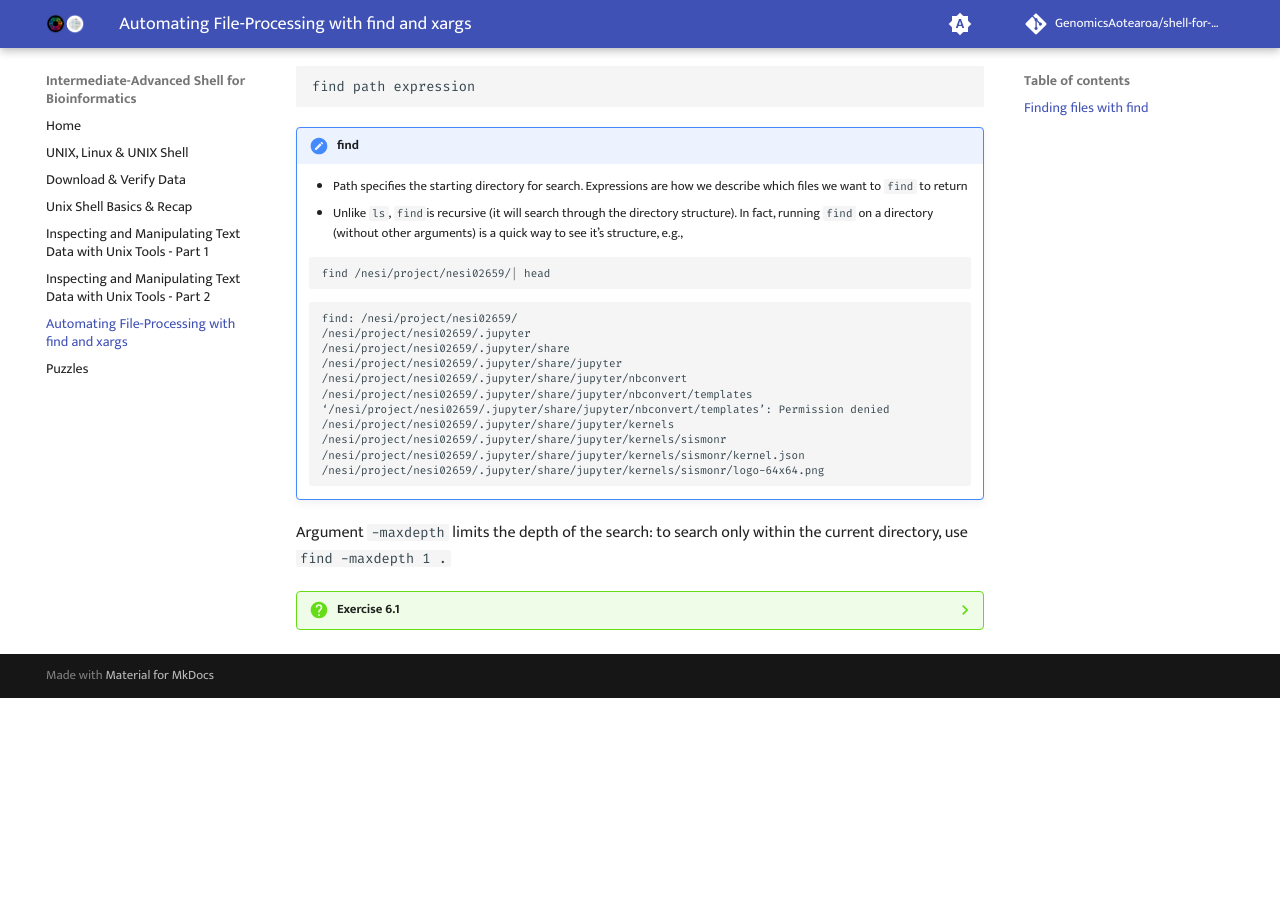
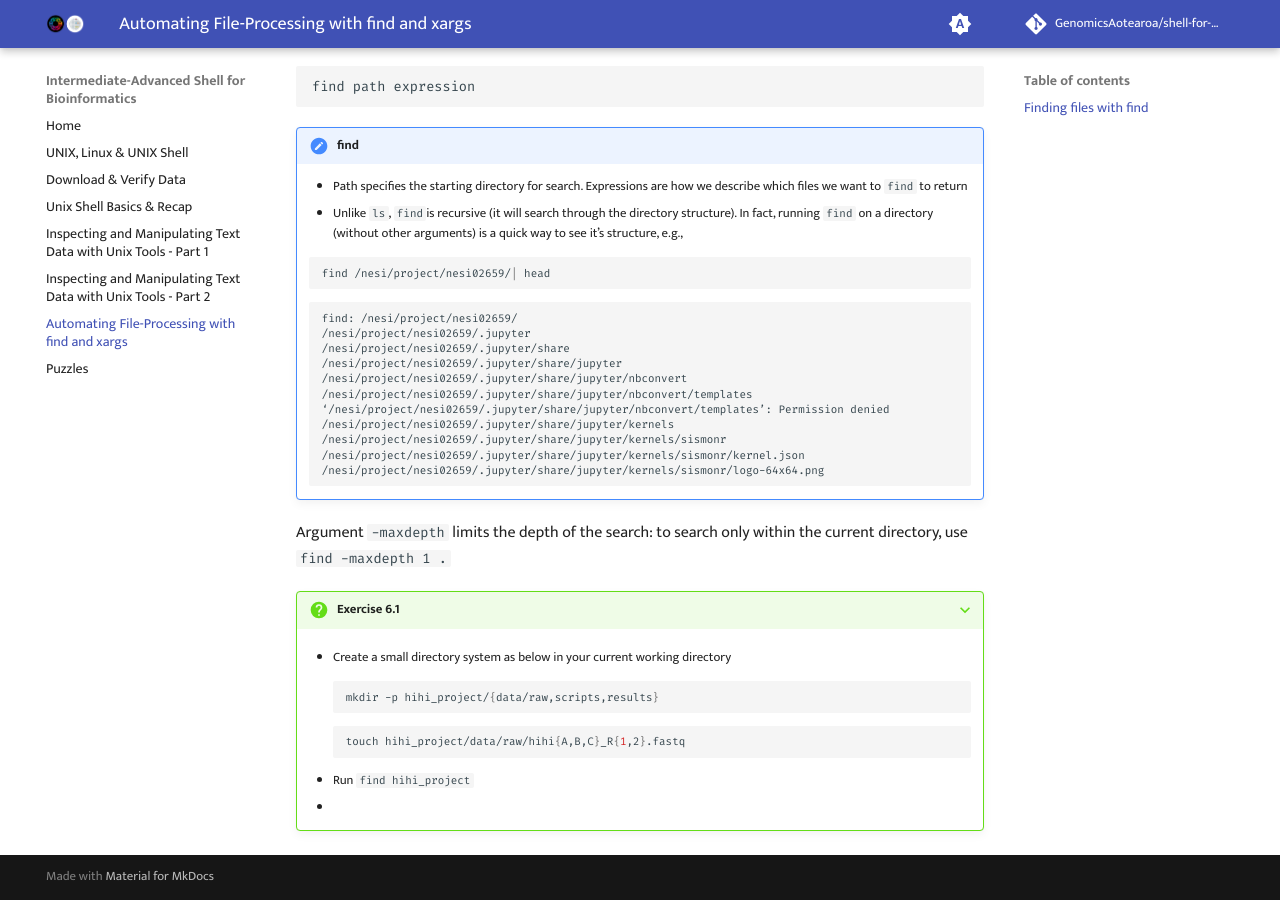
Before and after one commit to GenomicsAotearoa/shell-for-bioinformatics, an MkDocs documentation site: the page built from docs/6_automate_fileprocessing_find_xargs.md, in a window 1280 px wide and 900 px high, scrolled down 967 px. Built offline with MkDocs 1.6.1 and Material for MkDocs 9.7.7, drawn with Linux system fonts in a browser that asks for light colours; comment, search, counter and statistics services are not loaded; before the commit the page ends 1665 px from its top, so only the background shows below that.

Commit message:
code block change

````diff
--- a/docs/6_automate_fileprocessing_find_xargs.md
+++ b/docs/6_automate_fileprocessing_find_xargs.md
@@ -52,13 +52,17 @@ find path expression
 
 Argument `-maxdepth` limits the depth of the search: to search only within the current directory, use `find -maxdepth 1 .`
 
-??? question "Exercise 6.1"
+???+ question "Exercise 6.1"
 
     - Create a small directory system as below in your current working directory
 
-    ```bash
-    mkdir -p hihi_project/{data/raw,scripts,results}
+        ```bash
+        mkdir -p hihi_project/{data/raw,scripts,results}
+        ```
 
-    ```
+        ```bash
+        touch hihi_project/data/raw/hihi{A,B,C}_R{1,2}.fastq
+        ```
+    -  Run `find hihi_project`
 
     -
````
